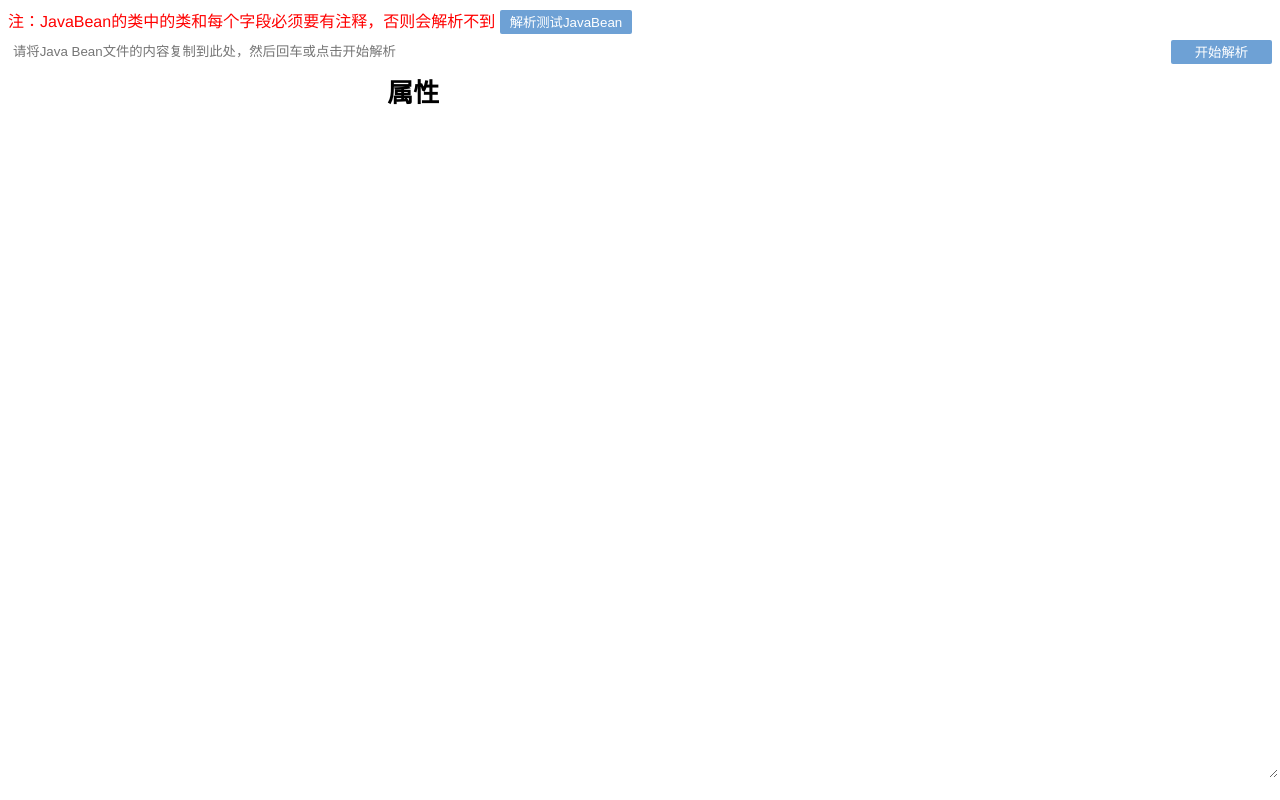
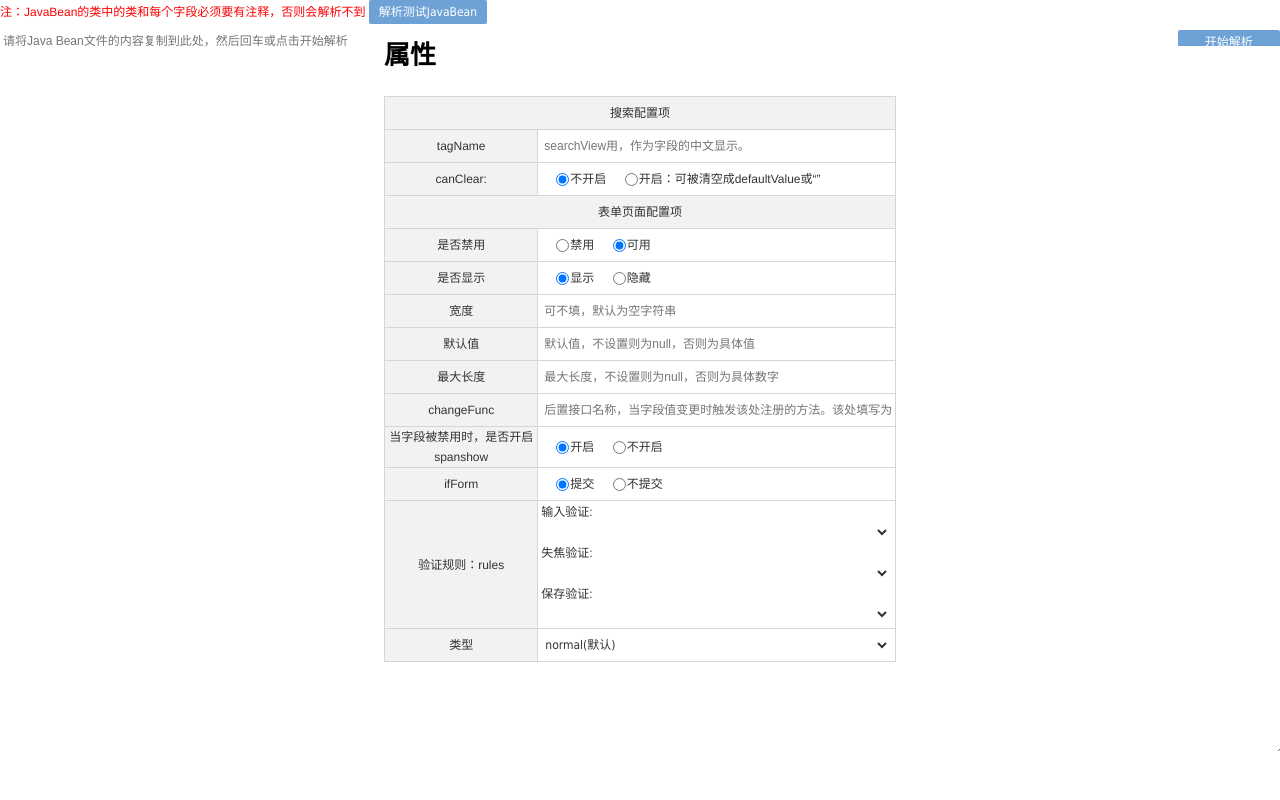
Before and after one commit to Alexygui/myTest, a plain HTML site: page javaToJs/javaToJs.html in a window 1280 px wide. Drawn offline with Linux system fonts and the light colour scheme.

Commit message:
添加json配置项html

```diff
--- a/javaToJs/javaToJs.html
+++ b/javaToJs/javaToJs.html
@@ -3,7 +3,7 @@
 <head>
   <meta charset="UTF-8">
   <title>Title</title>
-  <!--<link rel="stylesheet" href="Main.css"/>-->
+  <link rel="stylesheet" href="Main.css"/>
   <script src="jquery-3.2.1.min.js"></script>
   <script src="javaTosJs.js"></script>
   <style type="text/css">
@@ -906,6 +906,131 @@
       <div id="content">
         <div id="config" >
             <h1 id="configTitle"></h1>
+            <table class="form" width="100%">
+              <colgroup>
+                <col width="30%">
+                <col width="70%">
+              </colgroup>
+
+              <tr>
+                <th colspan="2">搜索配置项</th>
+              </tr>
+
+              <tr>
+                <th>tagName</th>
+                <td>
+                  <label>
+                    <input type="text" class="TextBox" placeholder="searchView用，作为字段的中文显示。"/>
+                  </label>
+                </td>
+              </tr>
+
+              <tr>
+                <th>canClear:</th>
+                <td>
+                  <label><input type="radio" class="radio" name="canClear" checked="checked" value="0"/>不开启</label>
+                  <label><input type="radio" class="radio" name="canClear" value="1"/>开启：可被清空成defaultValue或“”</label>
+                </td>
+              </tr>
+
+              <tr>
+                <th colspan="2">表单页面配置项</th>
+              </tr>
+
+              <tr id="disabled" >
+                <th>是否禁用</th>
+                <td>
+                  <label><input type="radio" class="radio" name="disabled" value="0"/>禁用</label>
+                  <label><input type="radio" class="radio" name="disabled" value="1" checked="checked"/>可用</label>
+                </td>
+              </tr>
+
+              <tr>
+                <th>是否显示</th>
+                <td>
+                  <label><input type="radio" class="radio" name="display" checked="checked" value="0"/>显示</label>
+                  <label><input type="radio" class="radio" name="display" value="1"/>隐藏</label>
+                </td>
+              </tr>
+
+              <tr>
+                <th>宽度</th>
+                <td><label><input type="text" class="TextBox" placeholder="可不填，默认为空字符串"/></label></td>
+              </tr>
+
+              <tr>
+                <th>默认值</th>
+                <td>
+                  <label><input type="text" class="TextBox" placeholder="默认值，不设置则为null，否则为具体值"/></label>
+                </td>
+              </tr>
+
+              <tr>
+                <th>最大长度</th>
+                <td>
+                  <label><input type="text" class="TextBox" placeholder="最大长度，不设置则为null，否则为具体数字"/></label>
+                </td>
+              </tr>
+
+              <tr>
+                <th>changeFunc</th>
+                <td>
+                  <label>
+                    <input type="text" class="TextBox" placeholder="后置接口名称，当字段值变更时触发该处注册的方法。该处填写为字符串方法名"/>
+                  </label>
+                </td>
+              </tr>
+
+              <tr>
+                <th>当字段被禁用时，是否开启spanshow</th>
+                <td>
+                  <label><input type="radio" class="radio" name="spanshow" checked="checked" value="0"/>开启</label>
+                  <label><input type="radio" class="radio" name="spanshow" value="1"/>不开启</label>
+                </td>
+              </tr>
+
+              <tr>
+                <th>ifForm</th>
+                <td>
+                  <label><input type="radio" class="radio" name="ifForm" checked="checked" value="0"/>提交</label>
+                  <label><input type="radio" class="radio" name="ifForm" value="1"/>不提交</label>
+                </td>
+              </tr>
+
+              <tr>
+                <th>验证规则：rules</th>
+                <td>
+                  <label>输入验证:
+                  <select class="selectT">
+                    <option></option>
+                  </select></label>
+                  <label>失焦验证:<select class="selectT">
+                  <option></option>
+                  </select></label>
+                  <label>保存验证:<select class="selectT">
+                    <option></option>
+                  </select></label>
+                </td>
+              </tr>
+
+              <tr>
+                <th>类型</th>
+                <td>
+                  <label>
+                    <select class="selectT">
+                      <option title="normal" value="normal">normal(默认)</option>
+                      <option title="dict" value="dict">dict</option>
+                      <option title="date" value="date">date</option>
+                      <option title="layer" value="layer">layer</option>
+                      <option title="file" value="file">file</option>
+                      <option title="img" value="img">img</option>
+                    </select>
+                  </label>
+                </td>
+              </tr>
+
+
+            </table>
         </div>
       </div>
       <div id="right_side">
```
Also changed, not shown: javaToJs/javaToJsOneFile.html (+11 -1 lines).
